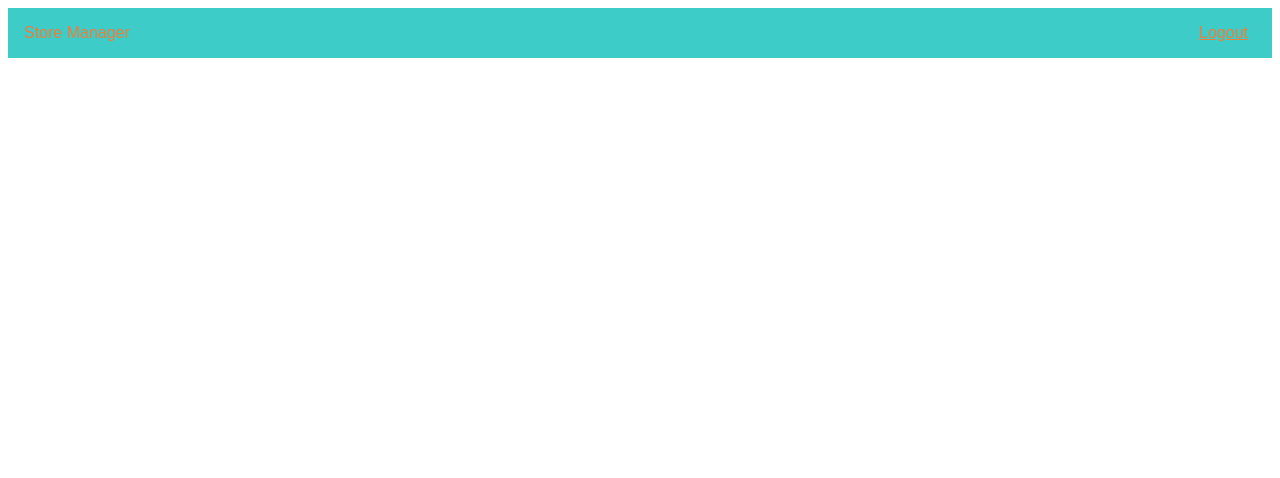
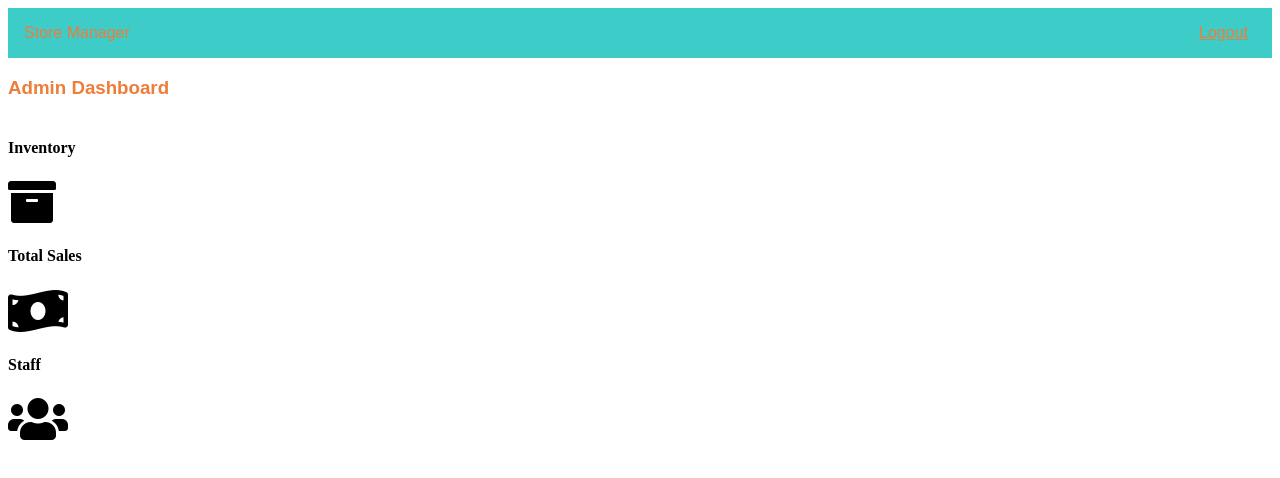
Before and after one commit to d-kahara/store-manager-UI, a plain HTML site: page admin_dash.html in a window 1280 px wide. Drawn offline with Linux system fonts and the light colour scheme; files that its build step writes are made by us from their sources; files whose address does not match are found by name; a web font is replaced by a local one.

Commit message:
[Feature #161123555] Add Font Awesome Icons

```diff
--- a/admin_dash.html
+++ b/admin_dash.html
@@ -32,6 +32,26 @@
         </nav>
     </div>
 
+    <h3 id="lead_text" class="center">Admin Dashboard</h3>
+    <div class="container-admin">
+        <div class="dash-link">
+            <h4>Inventory</h4>
+            <i class="fas fa-archive fa-3x"></i>
+
+        </div>
+        <div class="dash-link">
+            <h4>Total Sales</h4>
+            <i class="fas fa-money-bill-wave fa-3x"></i>
+
+        </div>
+        <div class="dash-link">
+            <h4>Staff</h4>
+            <i class="fas fa-users fa-3x"></i>
+
+        </div>
+
+    </div>
+
 
     <script src="main.js"></script>
 </body>
```
